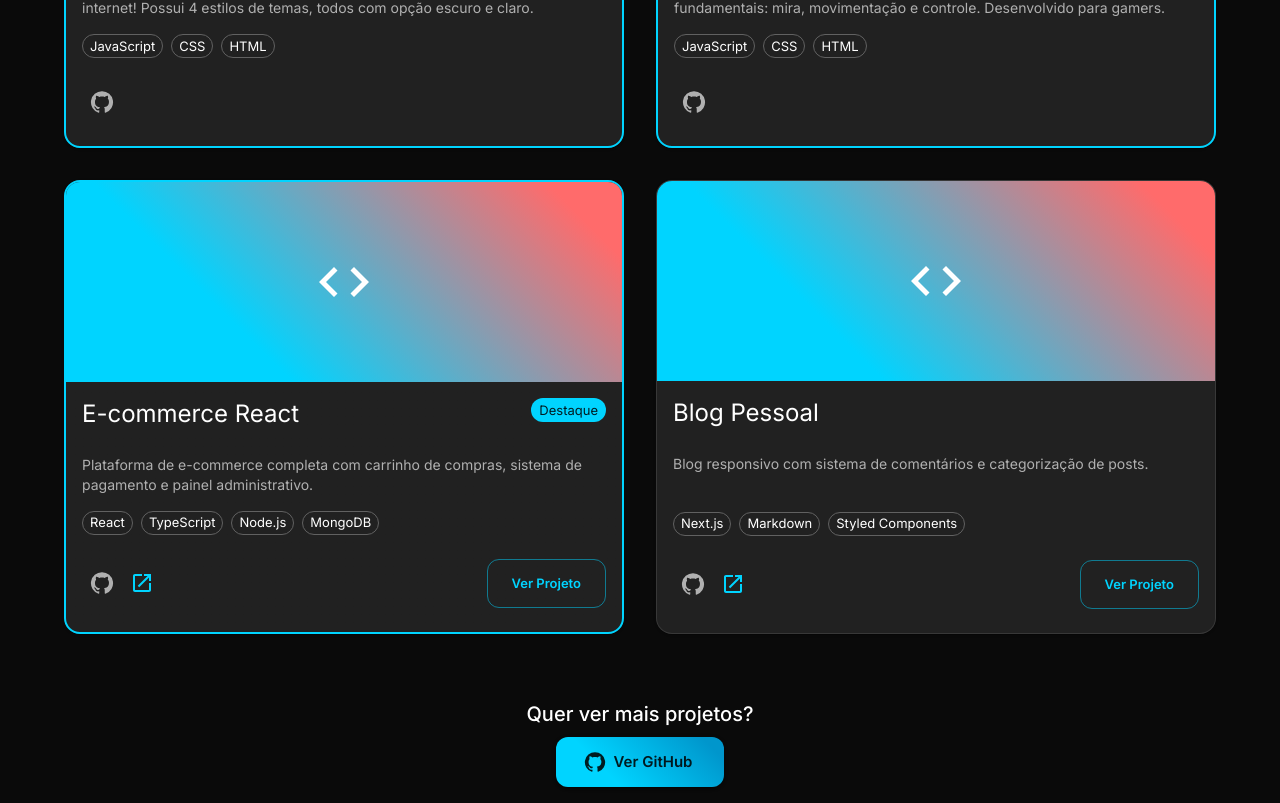
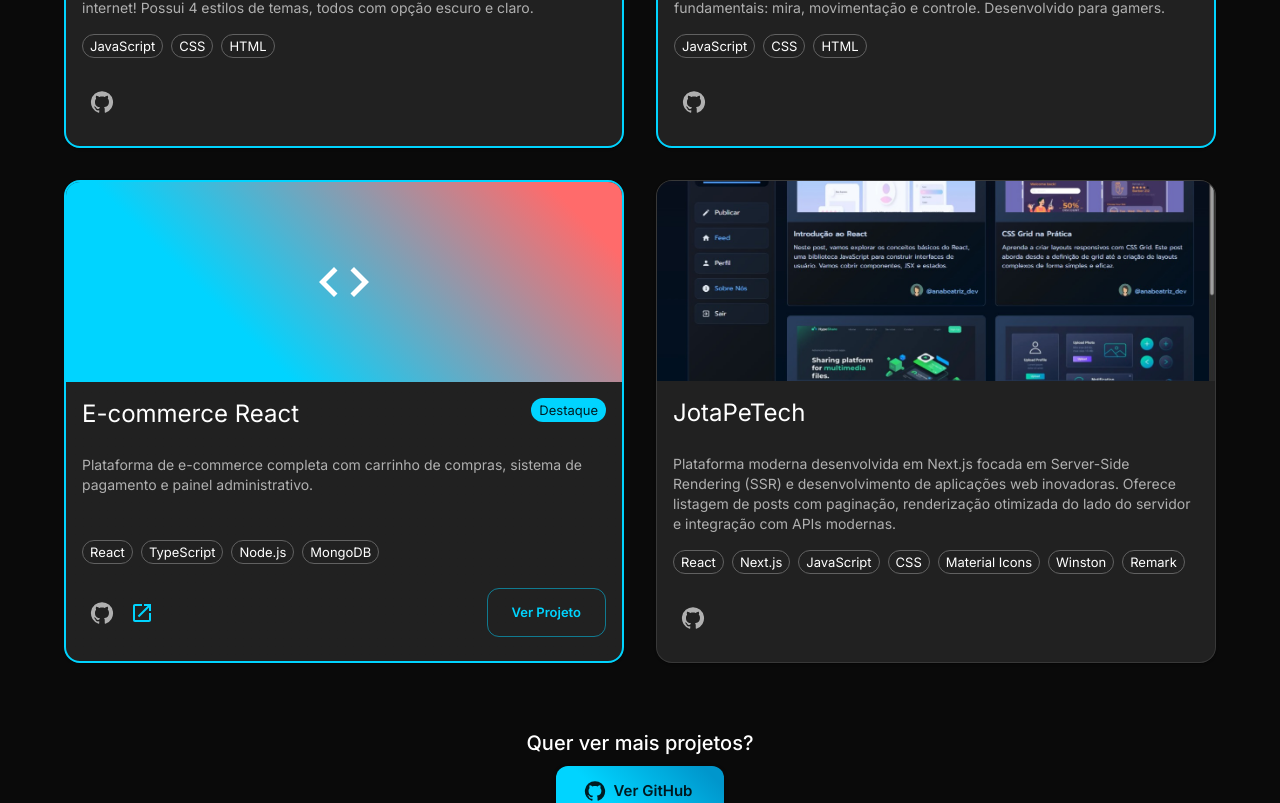
Before and after one commit to jpsantana6699/Portifolio-Full-Stack, a Next.js app: page /projetos in a window 1280 px wide. Shown: the part 656-1459 px from the top of the page. Built offline with nearby package versions, Linux system fonts and the light colour scheme.

Commit message:
feat: project

```diff
--- a/src/app/projetos/page.tsx
+++ b/src/app/projetos/page.tsx
@@ -51,12 +51,12 @@ const projects = [
   },
   {
     id: 3,
-    title: 'Blog Pessoal',
-    description: 'Blog responsivo com sistema de comentários e categorização de posts.',
-    image: '',
-    technologies: ['Next.js', 'Markdown', 'Styled Components'],
-    githubUrl: 'https://github.com/jpsantana6699',
-    liveUrl: 'https://blog-demo.vercel.app',
+    title: 'JotaPeTech',
+    // eslint-disable-next-line @stylistic/max-len
+    description: 'Plataforma moderna desenvolvida em Next.js focada em Server-Side Rendering (SSR) e desenvolvimento de aplicações web inovadoras. Oferece listagem de posts com paginação, renderização otimizada do lado do servidor e integração com APIs modernas.',
+    image: '/images/jotapetech.jpg',
+    technologies: ['React', 'Next.js', 'JavaScript', 'CSS', 'Material Icons', 'Winston', 'Remark'],
+    githubUrl: 'https://github.com/jpsantana6699/JotaPeTech',
     featured: false,
   },
 ];
```
Also changed, not shown: public/images/jotapetech.jpg (added).
